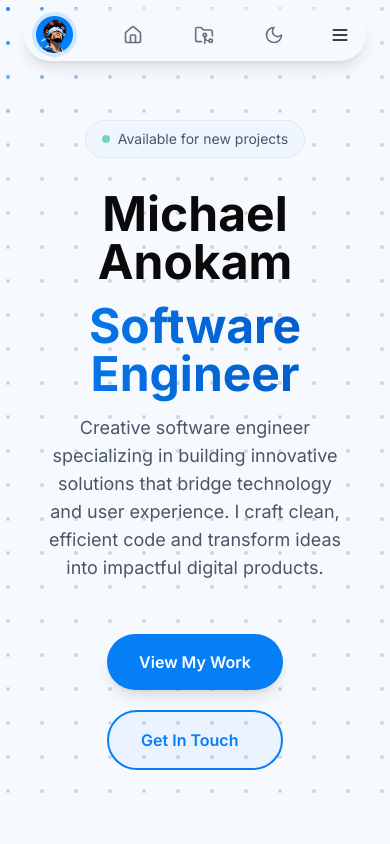
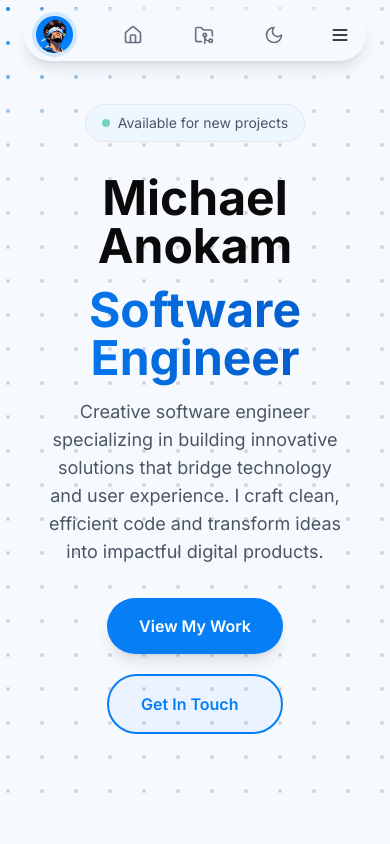
Before and after one commit to MerlinTheWhiz/portfolio, a Next.js app: page / in a window 390 px wide. Shown: the top 844 px of the page. Built offline with nearby package versions, Linux system fonts and the light colour scheme.

Commit message:
chore: minor ui tweaks

```diff
--- a/components/sections/Hero.tsx
+++ b/components/sections/Hero.tsx
@@ -23,7 +23,7 @@ const item = {
 
 const Hero = () => {
   return (
-    <section id="hero" className="relative bg-background flex py-30 sm:py-40">
+    <section id="hero" className="relative bg-background flex py-26 sm:py-40">
       <HeroCursor />
       {/* Dark mode background */}
       <div className="absolute inset-0 z-0 dark:block hidden">
@@ -93,7 +93,7 @@ const Hero = () => {
             </motion.span>
           </h1>
           <motion.p
-            className="max-w-2xl text-lg lg:text-xl text-text-muted dark:text-white/60 px-4 mb-5"
+            className="max-w-2xl text-lg lg:text-xl text-text-muted dark:text-white/60 px-4 sm:mb-5"
             variants={item}
           >
             Creative software engineer specializing in building innovative
```
